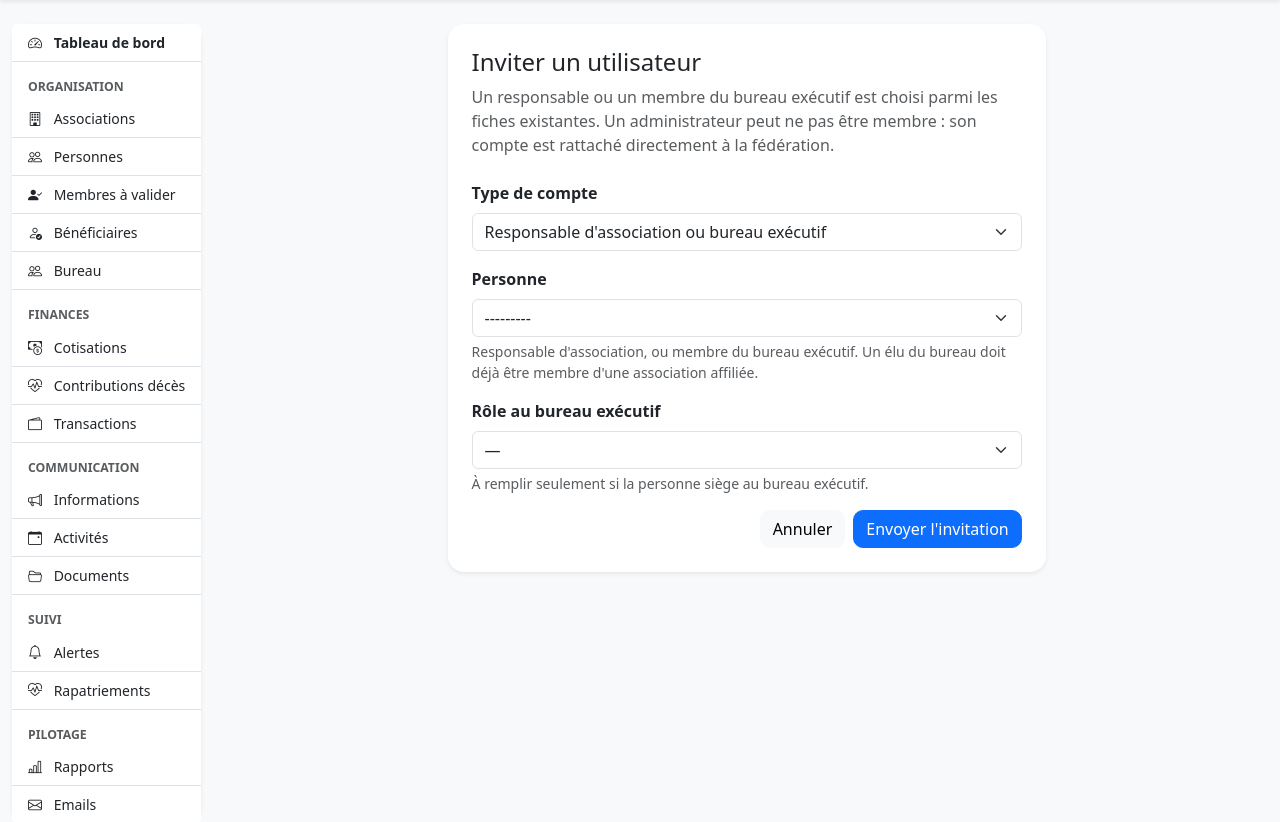
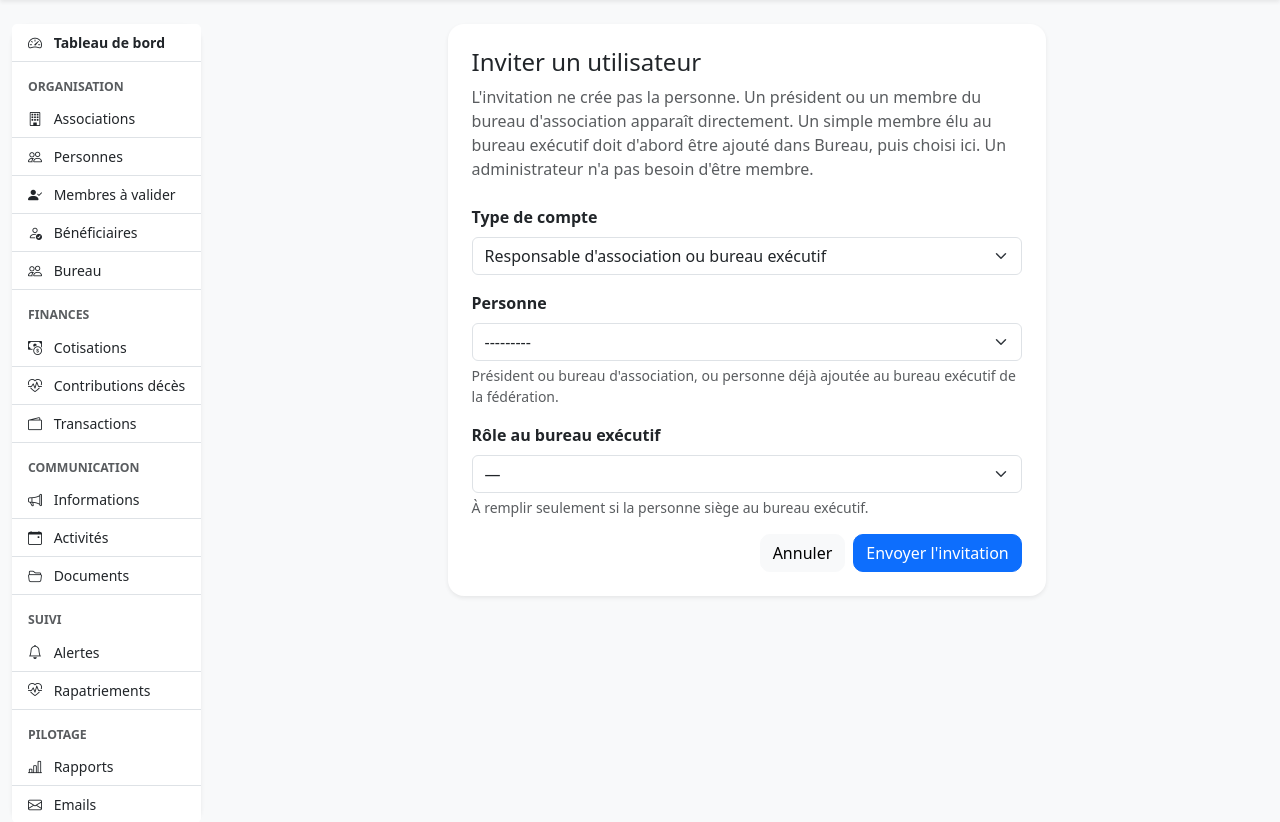
Before and after one commit to Barry-22491/fag, a Django app: page /fr/utilisateurs/inviter/ in a window 1280 px wide. Shown: the part 80-902 px from the top of the page. Run offline with Django 5.2, Linux system fonts and the light colour scheme; a user stored in the database is signed in; data comes from the database, SQL or seed files in the repository; data that the repository does not hold is empty.

Commit message:
Refactorisation du formulaire de création de membre du bureau pour simplifier la sélection des adhésions et améliorer l'interface utilisateur. Mise à jour des messages d'aide pour clarifier les conditions d'éligibilité des membres. Ajout d'un bouton pour ajouter un membre dans la liste des bureaux. (12.11.2026)

```diff
--- a/gestion/forms.py
+++ b/gestion/forms.py
@@ -126,7 +126,7 @@ class PosteForm(BootstrapFormMixin, forms.ModelForm):
 class BureauMembreForm(BootstrapFormMixin, forms.ModelForm):
     class Meta:
         model = BureauMembre
-        fields = ["bureau", "poste", "adhesion"]
+        fields = ["poste", "adhesion"]
 
     def __init__(self, *args, **kwargs):
         bureau = kwargs.pop("bureau", None)
@@ -143,17 +143,27 @@ class BureauMembreForm(BootstrapFormMixin, forms.ModelForm):
         if bureau:
             if bureau.entite.type == "association":
                 qs = qs.filter(association__entite=bureau.entite)
-
             elif bureau.entite.type == "federation":
                 qs = qs.filter(
                     association__affiliations__federation=bureau.entite,
                     association__affiliations__statut="active",
                 ).distinct()
                 self.fields["adhesion"].help_text = (
-                    "Tout membre validé d'une association affiliée peut être élu."
+                    "Président, membre du bureau ou simple membre : "
+                    "toute adhésion validée d'une association affiliée."
                 )
 
-        self.fields["adhesion"].queryset = qs
+        self.fields["adhesion"].queryset = qs.order_by(
+            "association__entite__nom",
+            "personne__nom",
+            "personne__prenom",
+        )
+        self.fields["adhesion"].label_from_instance = (
+            lambda adhesion: (
+                f"{adhesion.personne.prenom} {adhesion.personne.nom} — "
+                f"{adhesion.association.entite.nom} ({adhesion.get_role_display()})"
+            )
+        )
 
 
 class BeneficiaireFederationForm(BootstrapFormMixin,forms.ModelForm):
@@ -449,7 +459,7 @@ class InvitationUtilisateurForm(BootstrapFormMixin, forms.Form):
         label="Personne",
         queryset=Adhesion.objects.none(),
         required=False,
-        help_text="Responsable d'association, ou membre du bureau exécutif. Un élu du bureau doit déjà être membre d'une association affiliée.",
+        help_text="Président ou bureau d'association, ou personne déjà ajoutée au bureau exécutif de la fédération.",
     )
     role_bureau = forms.ChoiceField(
         label="Rôle au bureau exécutif",
--- a/gestion/templates/bureau/liste.html
+++ b/gestion/templates/bureau/liste.html
@@ -20,6 +20,11 @@
       </p>
     {% endif %}
   </div>
+  {% if can_manage_users and bureau %}
+  <a href="{% url 'bureau_membre_create' %}" class="btn btn-primary">
+    Ajouter un membre
+  </a>
+  {% endif %}
 </div>
 
 {% if bureau %}
--- a/gestion/templates/utilisateurs/inviter.html
+++ b/gestion/templates/utilisateurs/inviter.html
@@ -8,8 +8,10 @@
       <div class="card-body p-4">
         <h1 class="h4 mb-2">{{ title }}</h1>
         <p class="text-muted mb-4">
-          Un responsable ou un membre du bureau exécutif est choisi parmi les fiches existantes.
-          Un administrateur peut ne pas être membre : son compte est rattaché directement à la fédération.
+          L'invitation ne crée pas la personne. Un président ou un membre du bureau
+          d'association apparaît directement. Un simple membre élu au bureau
+          exécutif doit d'abord être ajouté dans Bureau, puis choisi ici.
+          Un administrateur n'a pas besoin d'être membre.
         </p>
         <form method="post" class="row g-3" id="invitation-form">
           {% csrf_token %}
--- a/gestion/views/legacy.py
+++ b/gestion/views/legacy.py
@@ -2785,7 +2785,6 @@ def bureau_membre_create(request):
             return redirect("bureau_liste")
     else:
         form = BureauMembreForm(bureau=bureau)
-        form.fields["bureau"].initial = bureau
 
     return render(request, "bureau/membre_form.html", {
         "form": form,
```
Also changed, not shown: gestion/templates/bureau/membre_form.html (+24 -12 lines).
